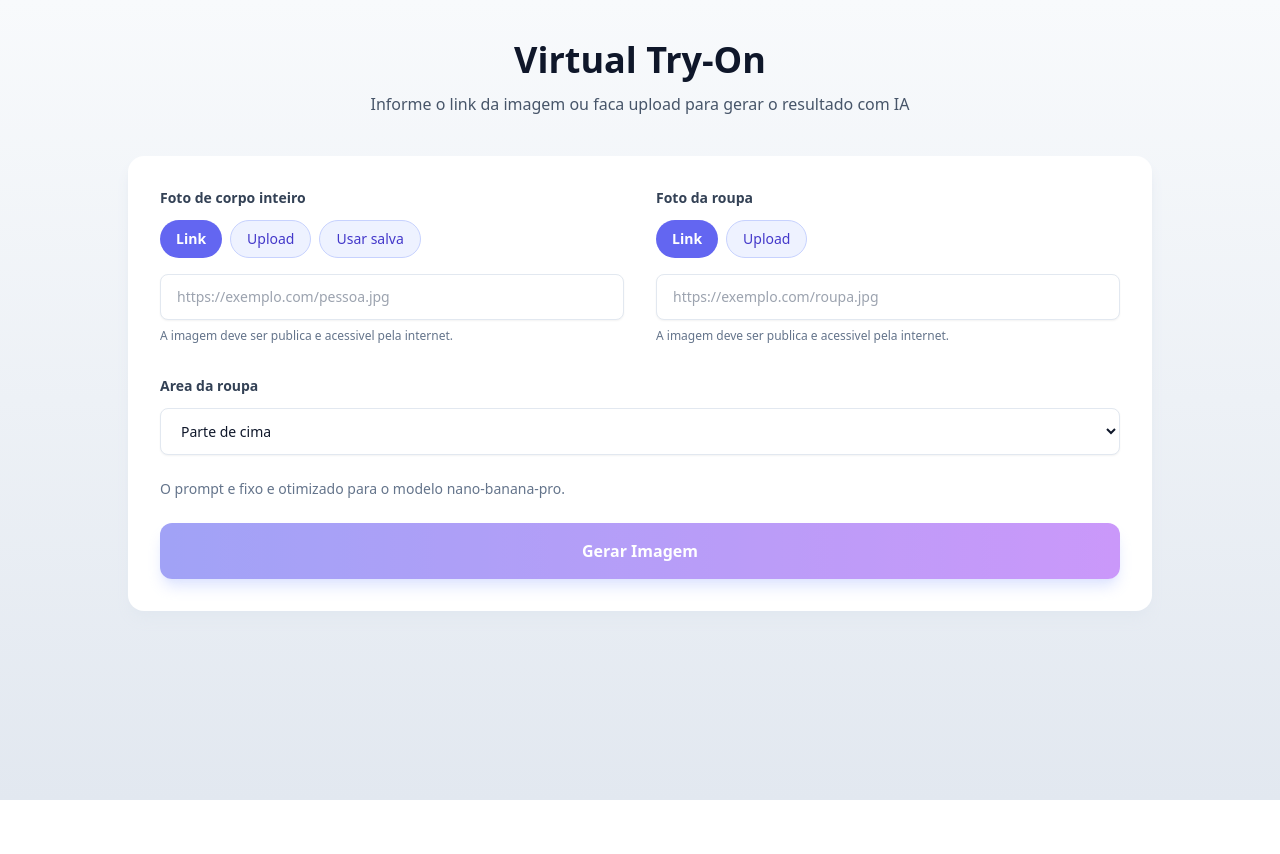
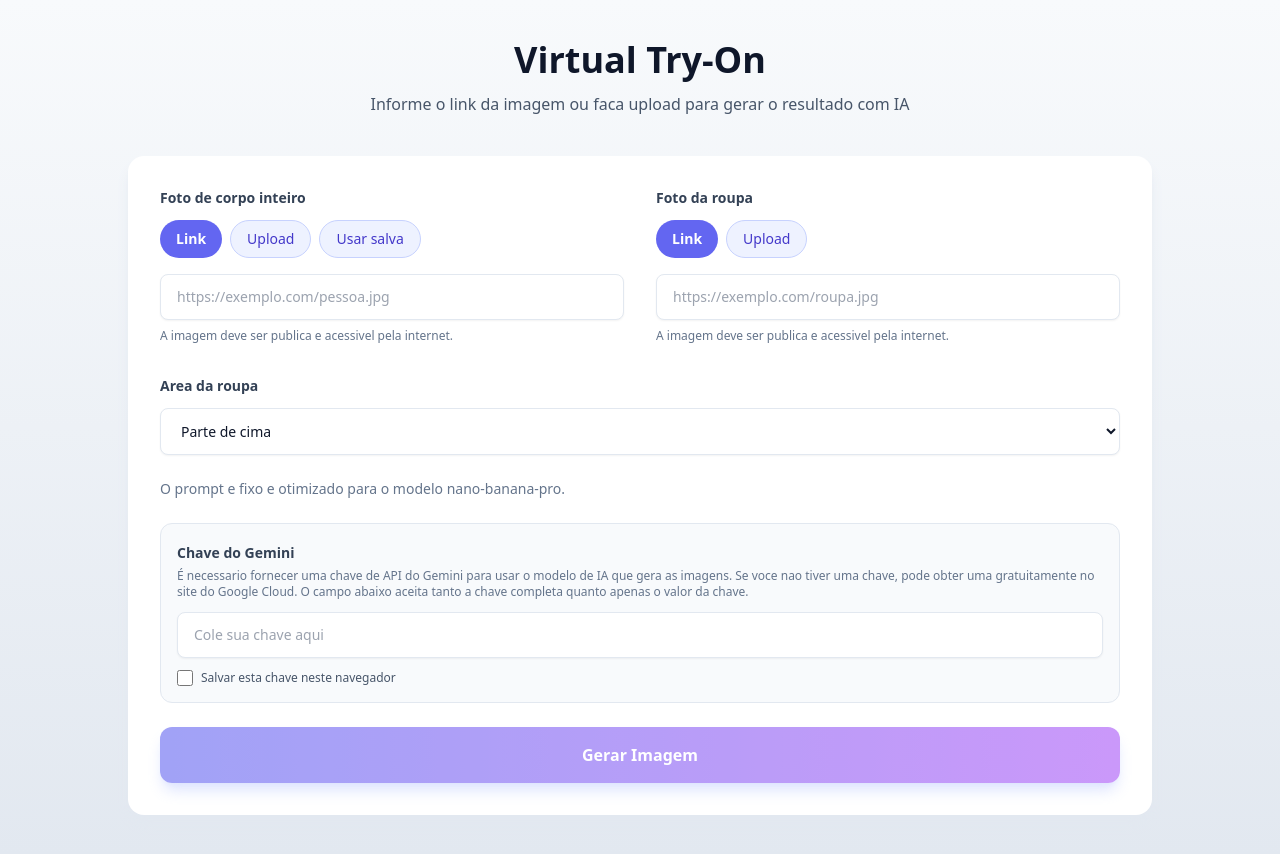
Before and after one commit to colantuomo/try-on-app, a Next.js app: page / in a window 1280 px wide. Before the commit the page ends 800 px from the top, so only its background shows below. Built offline with nearby package versions, Linux system fonts and the light colour scheme.

Commit message:
creating a option to use own gemini key

```diff
--- a/app/api/try-on/route.ts
+++ b/app/api/try-on/route.ts
@@ -15,6 +15,7 @@ export async function POST(request: NextRequest) {
         const personInput = body?.personInput || (body?.personUrl ? { type: 'url', value: body.personUrl } : null)
         const clothingInput = body?.clothingInput || (body?.clothingUrl ? { type: 'url', value: body.clothingUrl } : null)
         const garmentScope = body?.garmentScope || 'upper'
+        const geminiApiKey = typeof body?.geminiApiKey === 'string' ? body.geminiApiKey.trim() : ''
         const provider = (process.env.IMAGE_PROVIDER || 'replicate').toLowerCase()
         const scopeText =
             garmentScope === 'lower'
@@ -73,7 +74,8 @@ Generate only just one imagem
         let resultUrl = ''
 
         if (provider === 'gemini') {
-            if (!process.env.GEMINI_API_KEY) {
+            const effectiveGeminiKey = geminiApiKey || process.env.GEMINI_API_KEY
+            if (!effectiveGeminiKey) {
                 return NextResponse.json(
                     { error: 'GEMINI_API_KEY não configurada. Veja o README para instruções.' },
                     { status: 500 }
@@ -81,7 +83,7 @@ Generate only just one imagem
             }
 
             const geminiModel = process.env.GEMINI_IMAGE_MODEL || 'gemini-3-pro-image-preview'
-            const ai = new GoogleGenAI({ apiKey: process.env.GEMINI_API_KEY })
+            const ai = new GoogleGenAI({ apiKey: effectiveGeminiKey })
 
             const toInlineImagePart = async (input: { type: string; value: string }): Promise<InlineImagePart> => {
                 if (input.type === 'data' || isDataUrl(input.value)) {
--- a/app/page.tsx
+++ b/app/page.tsx
@@ -14,6 +14,7 @@ type ImageInput = {
 
 const HISTORY_KEY = 'tryon_history'
 const SAVED_PERSON_KEY = 'tryon_saved_person'
+const GEMINI_KEY_STORAGE = 'gemini_api_key'
 const MAX_HISTORY = 20
 
 export default function Home() {
@@ -25,6 +26,8 @@ export default function Home() {
   const [clothingDataUrl, setClothingDataUrl] = useState('')
   const [savedPerson, setSavedPerson] = useState<ImageInput | null>(null)
   const [garmentScope, setGarmentScope] = useState('upper')
+  const [geminiApiKey, setGeminiApiKey] = useState('')
+  const [rememberGeminiKey, setRememberGeminiKey] = useState(false)
   const [resultImage, setResultImage] = useState<string | null>(null)
   const [history, setHistory] = useState<HistoryItem[]>([])
   const [activeIndex, setActiveIndex] = useState(0)
@@ -58,6 +61,18 @@ export default function Home() {
 
   useEffect(() => {
     try {
+      const storedKey = localStorage.getItem(GEMINI_KEY_STORAGE)
+      if (storedKey) {
+        setGeminiApiKey(storedKey)
+        setRememberGeminiKey(true)
+      }
+    } catch {
+      // Ignore storage failures
+    }
+  }, [])
+
+  useEffect(() => {
+    try {
       localStorage.setItem(HISTORY_KEY, JSON.stringify(history))
     } catch {
       // Ignore storage failures
@@ -73,6 +88,18 @@ export default function Home() {
       // Ignore storage failures
     }
   }, [savedPerson])
+
+  useEffect(() => {
+    try {
+      if (rememberGeminiKey && geminiApiKey) {
+        localStorage.setItem(GEMINI_KEY_STORAGE, geminiApiKey)
+      } else {
+        localStorage.removeItem(GEMINI_KEY_STORAGE)
+      }
+    } catch {
+      // Ignore storage failures
+    }
+  }, [geminiApiKey, rememberGeminiKey])
 
   const hasHistory = history.length > 0
   const activeHistoryItem = useMemo(() => history[activeIndex], [history, activeIndex])
@@ -169,6 +196,7 @@ export default function Home() {
           personInput,
           clothingInput,
           garmentScope,
+          geminiApiKey: geminiApiKey.trim() || undefined,
         }),
       })
 
@@ -207,6 +235,20 @@ export default function Home() {
   const handleSelect = (index: number) => {
     setActiveIndex(index)
   }
+
+  const personInputPreview = getInputFromSource(
+    personSource,
+    personUrl,
+    personDataUrl,
+    savedPerson
+  )
+  const clothingInputPreview = getInputFromSource(
+    clothingSource,
+    clothingUrl,
+    clothingDataUrl,
+    null
+  )
+  const canSubmit = Boolean(personInputPreview && clothingInputPreview) && !loading
 
   return (
     <main className="flex min-h-screen flex-col items-center px-6 py-10">
@@ -402,9 +444,34 @@ export default function Home() {
             O prompt e fixo e otimizado para o modelo nano-banana-pro.
           </p>
 
+          <div className="mt-6 rounded-xl border border-slate-200 bg-slate-50 p-4">
+            <label className="text-sm font-semibold text-slate-700">
+              Chave do Gemini
+            </label>
+            <p className="mt-1 text-xs text-slate-500">
+              É necessario fornecer uma chave de API do Gemini para usar o modelo de IA que gera as imagens. Se voce nao tiver uma chave, pode obter uma gratuitamente no site do Google Cloud. O campo abaixo aceita tanto a chave completa quanto apenas o valor da chave.
+            </p>
+            <input
+              type="password"
+              placeholder="Cole sua chave aqui"
+              value={geminiApiKey}
+              onChange={(e) => setGeminiApiKey(e.target.value)}
+              className="mt-3 w-full rounded-lg border border-slate-200 bg-white px-4 py-3 text-sm shadow-sm focus:border-indigo-500 focus:outline-none focus:ring-2 focus:ring-indigo-200"
+            />
+            <label className="mt-3 flex items-center gap-2 text-xs text-slate-600">
+              <input
+                type="checkbox"
+                checked={rememberGeminiKey}
+                onChange={(e) => setRememberGeminiKey(e.target.checked)}
+                className="h-4 w-4 rounded border-slate-300"
+              />
+              Salvar esta chave neste navegador
+            </label>
+          </div>
+
           <button
             type="submit"
-            disabled={loading || !personUrl || !clothingUrl}
+            disabled={!canSubmit}
             className="mt-6 w-full rounded-xl bg-gradient-to-r from-indigo-500 to-purple-500 px-6 py-4 text-base font-semibold text-white shadow-lg shadow-indigo-200 transition hover:-translate-y-0.5 disabled:cursor-not-allowed disabled:opacity-60"
           >
             {loading ? 'Processando...' : 'Gerar Imagem'}
```
